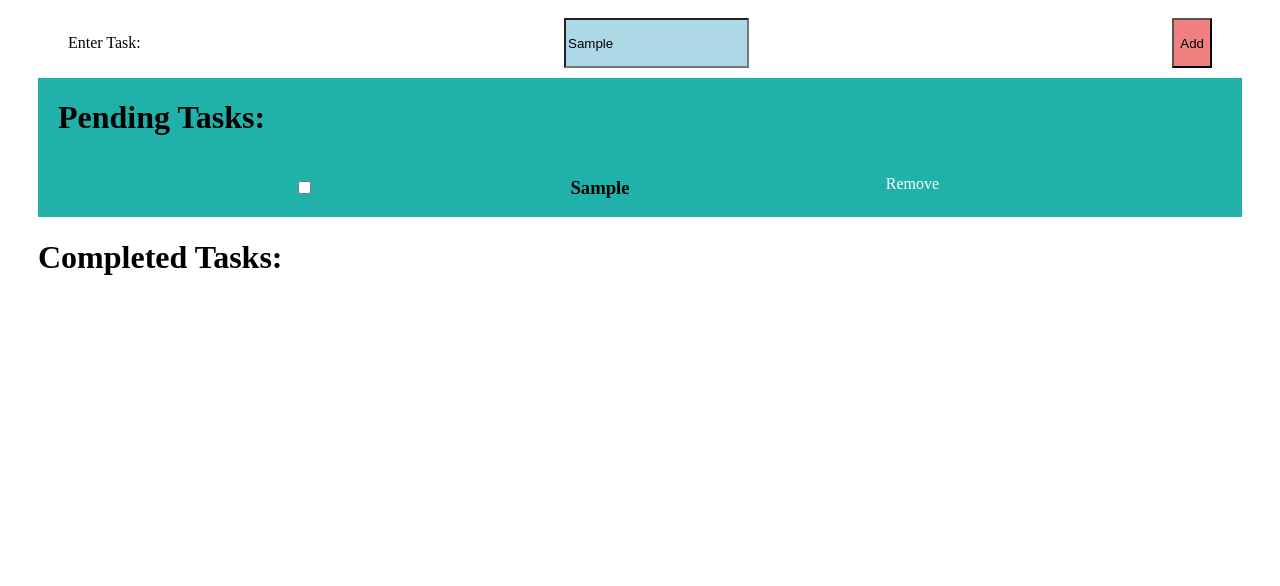
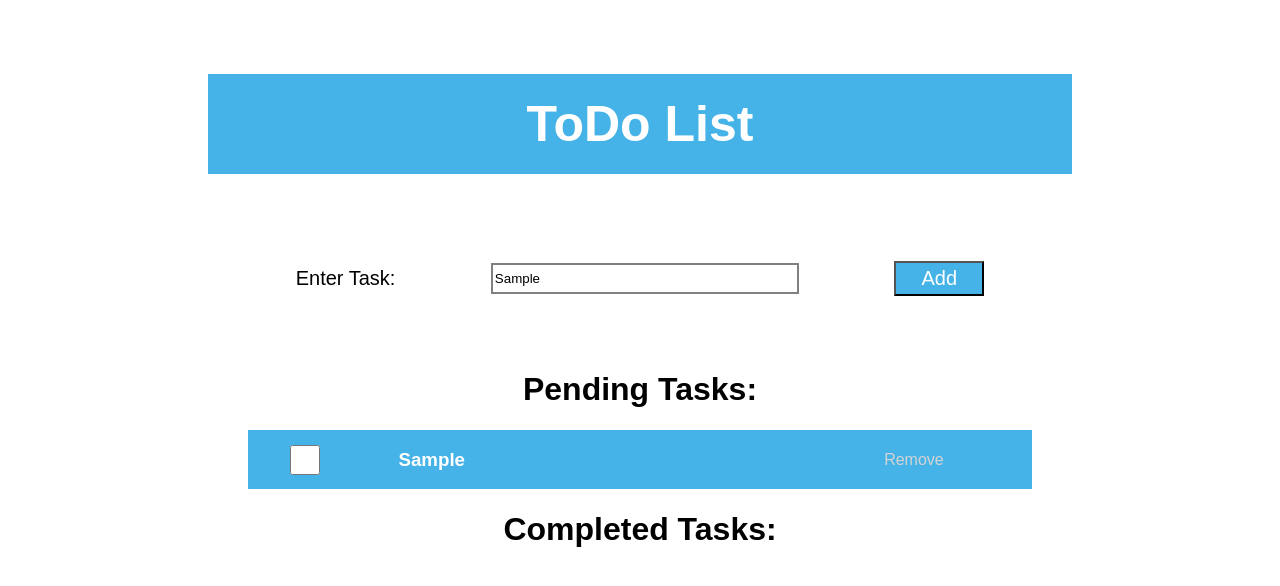
Before and after one commit to nickfuentes/DC-Week-4, a plain HTML site: page TODOList/index.html in a window 1280 px wide. Both pictures are taken after typing "Sample" into the empty fields and a click on the button "Add". Drawn offline with Linux system fonts and the light colour scheme.

Commit message:
Added new styling to the todo app.

```diff
--- a/TODOList/css/styles.css
+++ b/TODOList/css/styles.css
@@ -1,43 +1,88 @@
+* {
+    font-family: sans-serif;
+}
+
 #container {
     display: flex;
     flex-direction: column;
-    margin: 0 30px 0 30px;
+    margin: 40px 200px 40px 200px;
+    background-color: white;
+}
+
+#mainTitle {
+    display: flex;
+    flex-direction: row;
+    justify-content: center;
+    align-items: center;
+    background-color: #45b3e7;
+    color: white;
+    height: 100px;
+    font-size: 50px;
 }
 
 #header {
     display: flex;
-    flex-direction: row;
-    justify-content: space-between;
-    padding: 10px 30px 10px 30px;
+    justify-content: space-around;
+    align-items: center;
+    margin: 40px;
 }
 
-.pendingTasksTitle {
-    margin-left: 20px;
+#headerTitle {
+    font-size: 20px;
 }
 
 #todoTextBox {
-    background-color: lightblue;
+    border: 2px solid grey;
+    width: 300px;
+    height: 25px;
 }
 
 button {
-    background-color: lightcoral;
+    background-color: #45b3e7;
+    color: white;
+    font-size: 20px;
+    width: 90px;
+    height: 35px;
 }
 
-#pendingTasks {
-    background-color: lightseagreen;
+#mainTasks {
     display: flex;
     flex-direction: column;
+    margin: 0 0 40px 0;
+}
+
+.tasksTitle {
+    text-align: center;
 }
 
 .tasksDiv {
     display: flex;
     flex-direction: row;
+    justify-content: space-around;
     align-items: center;
-    justify-content: space-evenly;
+    background-color: #45b3e7;
+    color: white;
+    margin: 0 40px 0 40px;
+}
+
+.checkbox {
+    height: 30px;
+    width: 30px;
+    border: 10px solid white;
+    background-color: #45b3e7;
+
+}
+
+.tasksParagraph {
+   width: 400px;
 }
 
 .link {
-    color: white;
     width: 100px;
-    height: 25px;
+    color: lightgrey;
+    padding: 10px;
 }
+
+#completedTasks div {
+    background-color: red;
+}
--- a/TODOList/index.html
+++ b/TODOList/index.html
@@ -13,20 +13,24 @@
 <body>
 
     <div id="container">
+        <h1 id="mainTitle">ToDo List</h1>
 
         <div id="header">
-            <p>Enter Task: </p>
-            <input type="text" id="todoTextBox" placeholder="Enter A TODO" />
+            <p id="headerTitle">Enter Task: </p>
+            <input type="text" id="todoTextBox" placeholder="Complete This Assignment" />
             <button id="addButton">Add</button>
         </div>
 
-        <div id="pendingTasks">
-            <h1 class="pendingTasksTitle">Pending Tasks:</h1>
+        <div id="mainTasks">
+            <div id="pendingTasks">
+                <h1 class="tasksTitle">Pending Tasks:</h1>
+            </div>
+
+            <div id="completedTasks">
+                <h1 class="tasksTitle">Completed Tasks:</h1>
+            </div>
         </div>
 
-        <div id="completedTasks">
-            <h1 class="completedTasksTitle">Completed Tasks:</h1>
-        </div>
 
     </div>
 
```
